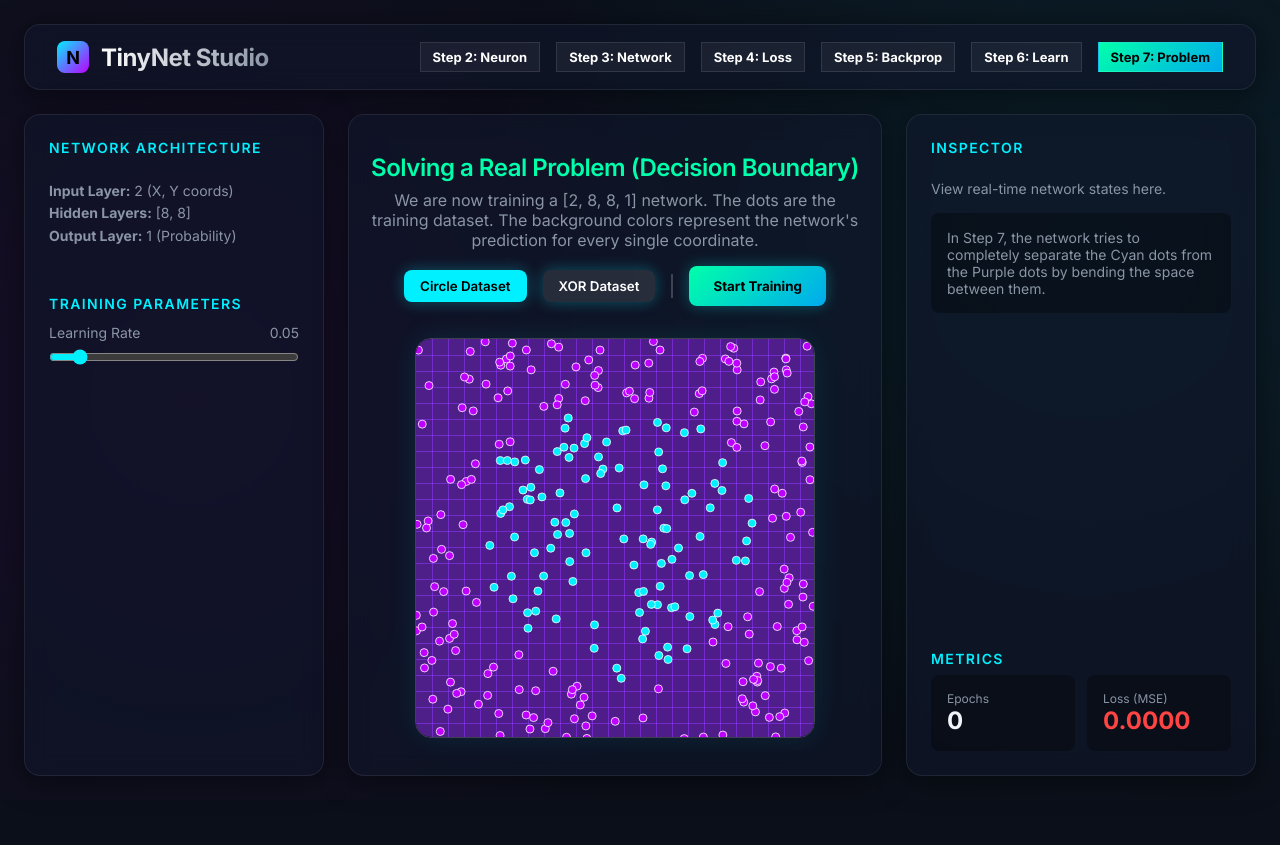
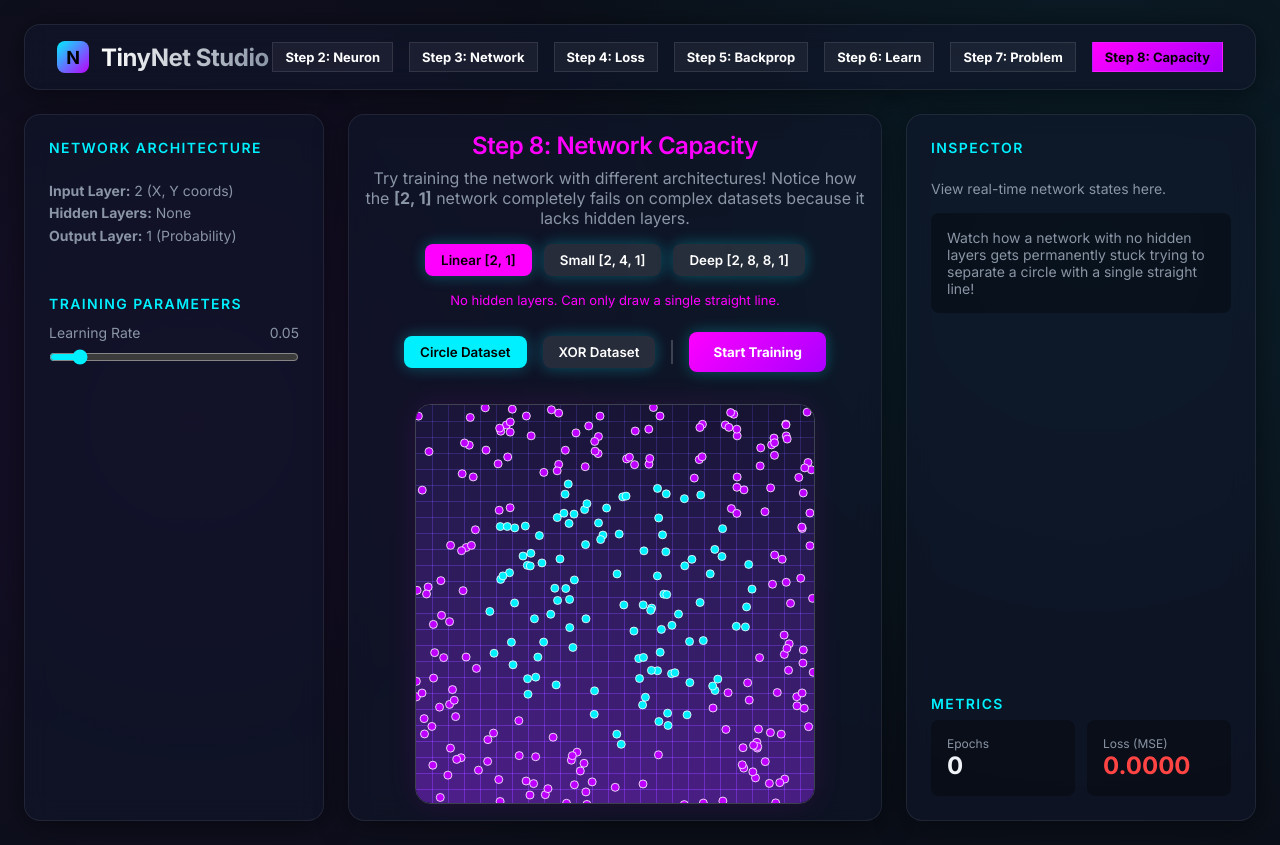
Before and after one commit to MatthewLavine/tinynet, a React (Vite) app: page / in a window 1280 px wide. Before the commit the page ends 800 px from the top, so only its background shows below. Built offline with nearby package versions, Linux system fonts and the light colour scheme.

Commit message:
feat: Add Step 8 to demonstrate Network Capacity

```diff
--- a/src/App.tsx
+++ b/src/App.tsx
@@ -3,12 +3,14 @@ import './App.css';
 import PerceptronVisualizer from './components/PerceptronVisualizer';
 import NetworkVisualizer from './components/NetworkVisualizer';
 import DatasetVisualizer from './components/DatasetVisualizer';
+import CapacityVisualizer from './components/CapacityVisualizer';
 
 function App() {
   const [learningRate, setLearningRate] = useState(0.05);
   const [epochs, setEpochs] = useState(0);
-  const [currentStep, setCurrentStep] = useState(7); // Default to latest step
+  const [currentStep, setCurrentStep] = useState(8); // Default to latest step
   const [currentLoss, setCurrentLoss] = useState(0);
+  const [dynamicArch, setDynamicArch] = useState<number[]>([2, 8, 8, 1]);
 
   const getButtonStyle = (step: number, colors: [string, string]) => ({
     background: currentStep === step ? `linear-gradient(135deg, ${colors[0]}, ${colors[1]})` : 'rgba(255,255,255,0.05)',
@@ -33,6 +35,7 @@ function App() {
            <button style={getButtonStyle(5, ['#facc15', '#ff8c00'])} onClick={() => setCurrentStep(5)}>Step 5: Backprop</button>
            <button style={getButtonStyle(6, ['var(--accent-primary)', 'var(--accent-secondary)'])} onClick={() => setCurrentStep(6)}>Step 6: Learn</button>
            <button style={getButtonStyle(7, ['#00ffaa', '#00aaee'])} onClick={() => setCurrentStep(7)}>Step 7: Problem</button>
+           <button style={getButtonStyle(8, ['#ff00ff', '#aa00ff'])} onClick={() => setCurrentStep(8)}>Step 8: Capacity</button>
         </div>
       </header>
 
@@ -46,10 +49,16 @@ function App() {
                 <p><strong>Hidden Layers:</strong> [4, 4]</p>
                 <p><strong>Output Layer:</strong> 1 Neuron</p>
               </>
+            ) : currentStep === 7 ? (
+              <>
+                <p><strong>Input Layer:</strong> 2 (X, Y coords)</p>
+                <p><strong>Hidden Layers:</strong> [8, 8]</p>
+                <p><strong>Output Layer:</strong> 1 (Probability)</p>
+              </>
             ) : (
               <>
                 <p><strong>Input Layer:</strong> 2 (X, Y coords)</p>
-                <p><strong>Hidden Layers:</strong> [8, 8]</p>
+                <p><strong>Hidden Layers:</strong> {dynamicArch.length > 2 ? `[${dynamicArch.slice(1, -1).join(', ')}]` : "None"}</p>
                 <p><strong>Output Layer:</strong> 1 (Probability)</p>
               </>
             )}
@@ -77,6 +86,7 @@ function App() {
           {currentStep === 2 && <PerceptronVisualizer />}
           {currentStep >= 3 && currentStep <= 6 && <NetworkVisualizer step={currentStep} learningRate={learningRate} onLossChange={setCurrentLoss} onEpochChange={setEpochs} />}
           {currentStep === 7 && <DatasetVisualizer learningRate={learningRate} onLossChange={setCurrentLoss} onEpochChange={setEpochs} />}
+          {currentStep === 8 && <CapacityVisualizer learningRate={learningRate} onLossChange={setCurrentLoss} onEpochChange={setEpochs} onArchChange={setDynamicArch} />}
         </section>
 
         <aside className="inspector-panel glass-panel">
@@ -84,7 +94,13 @@ function App() {
           <div style={{ color: 'var(--text-secondary)', fontSize: '14px' }}>
             <p style={{ marginBottom: '16px' }}>View real-time network states here.</p>
             <div style={{ padding: '16px', background: 'rgba(0,0,0,0.3)', borderRadius: '8px' }}>
-              <p>In Step 7, the network tries to completely separate the Cyan dots from the Purple dots by bending the space between them.</p>
+              {currentStep === 8 ? (
+                <p>Watch how a network with no hidden layers gets permanently stuck trying to separate a circle with a single straight line!</p>
+              ) : currentStep === 7 ? (
+                <p>In Step 7, the network tries to completely separate the Cyan dots from the Purple dots by bending the space between them.</p>
+              ) : (
+                <p>Observe the Network adjust its weights to minimize the Error (Loss) in Step 6.</p>
+              )}
             </div>
           </div>
 
--- /dev/null
+++ b/src/components/CapacityVisualizer.tsx
@@ -0,0 +1,224 @@
+import { useState, useMemo, useEffect, useRef } from 'react';
+import { Network } from '../nn/Network';
+import { generateCircleData, generateXORData, type DataPoint } from '../nn/Dataset';
+import { meanSquaredError } from '../nn/Loss';
+
+interface Props {
+  learningRate: number;
+  onLossChange?: (loss: number) => void;
+  onEpochChange?: (epoch: number) => void;
+  onArchChange?: (arch: number[]) => void;
+}
+
+const archOptions = [
+  { label: 'Linear [2, 1]', value: [2, 1], desc: "No hidden layers. Can only draw a single straight line." },
+  { label: 'Small [2, 4, 1]', value: [2, 4, 1], desc: "One hidden layer. Can combine 4 lines to draw polygons." },
+  { label: 'Deep [2, 8, 8, 1]', value: [2, 8, 8, 1], desc: "Two hidden layers. Can draw complex, organic curves." }
+];
+
+export default function CapacityVisualizer({ learningRate, onLossChange, onEpochChange, onArchChange }: Props) {
+  const [datasetType, setDatasetType] = useState<'circle' | 'xor'>('circle');
+  const [dataset, setDataset] = useState<DataPoint[]>([]);
+  const [isTraining, setIsTraining] = useState(false);
+  const [epochs, setEpochs] = useState(0);
+
+  const [archIdx, setArchIdx] = useState(0);
+
+  const architecture = archOptions[archIdx].value;
+
+  // Re-initialize network when architecture changes
+  const network = useMemo(() => new Network(architecture), [architecture, datasetType]);
+
+  const canvasRef = useRef<HTMLCanvasElement>(null);
+  const requestRef = useRef<number>(0);
+
+  useEffect(() => {
+    setDataset(datasetType === 'circle' ? generateCircleData(300) : generateXORData(300));
+    setEpochs(0);
+    setIsTraining(false);
+    if (onLossChange) onLossChange(0);
+  }, [datasetType]);
+
+  // Reset training when architecture changes
+  useEffect(() => {
+    setEpochs(0);
+    setIsTraining(false);
+    if (onLossChange) onLossChange(0);
+  }, [architecture]);
+
+  useEffect(() => {
+    if (onArchChange) onArchChange(architecture);
+  }, [architecture, onArchChange]);
+
+  useEffect(() => {
+    if (onEpochChange) onEpochChange(epochs);
+  }, [epochs, onEpochChange]);
+
+  const drawBoundary = () => {
+    const canvas = canvasRef.current;
+    if (!canvas) return;
+    const ctx = canvas.getContext('2d');
+    if (!ctx) return;
+
+    ctx.clearRect(0, 0, canvas.width, canvas.height);
+
+    const resolution = 25;
+    const cellWidth = canvas.width / resolution;
+    const cellHeight = canvas.height / resolution;
+
+    for (let x = 0; x < resolution; x++) {
+      for (let y = 0; y < resolution; y++) {
+        const inputX = (x + 0.5) / resolution;
+        const inputY = (y + 0.5) / resolution;
+
+        const { activations } = network.forward([inputX, inputY]);
+        const output = activations[activations.length - 1][0];
+
+        const r = Math.round(189 + (0 - 189) * output);
+        const g = Math.round(0 + (240 - 0) * output);
+        const b = 255;
+        const a = Math.max(0.2, Math.abs(output - 0.5) * 2);
+
+        ctx.fillStyle = `rgba(${r}, ${g}, ${b}, ${a})`;
+        ctx.fillRect(x * cellWidth, y * cellHeight, cellWidth + 1, cellHeight + 1);
+      }
+    }
+
+    for (const point of dataset) {
+      const px = point.inputs[0] * canvas.width;
+      const py = point.inputs[1] * canvas.height;
+
+      ctx.beginPath();
+      ctx.arc(px, py, 4, 0, Math.PI * 2);
+      ctx.fillStyle = point.target === 1 ? '#00f0ff' : '#bd00ff';
+      ctx.fill();
+      ctx.strokeStyle = 'rgba(255,255,255,0.8)';
+      ctx.lineWidth = 1;
+      ctx.stroke();
+    }
+  };
+
+  useEffect(() => {
+    drawBoundary();
+  }, [dataset, network]);
+
+  const trainLoop = () => {
+    const epochsPerFrame = 5;
+    let currentLoss = 0;
+
+    for (let e = 0; e < epochsPerFrame; e++) {
+      let totalLoss = 0;
+      for (let i = 0; i < dataset.length; i++) {
+        const point = dataset[i];
+        const { activations } = network.forward(point.inputs);
+        const output = activations[activations.length - 1][0];
+
+        totalLoss += meanSquaredError([output], [point.target]);
+
+        network.resetGradients();
+        network.backward([point.target]);
+        network.updateWeights(learningRate);
+      }
+      currentLoss = totalLoss / dataset.length;
+    }
+
+    if (onLossChange) onLossChange(currentLoss);
+    setEpochs(prev => prev + epochsPerFrame);
+
+    drawBoundary();
+
+    if (currentLoss < 0.01) {
+      setIsTraining(false);
+      return;
+    }
+
+    requestRef.current = requestAnimationFrame(trainLoop);
+  };
+
+  useEffect(() => {
+    if (isTraining) {
+      requestRef.current = requestAnimationFrame(trainLoop);
+    } else if (requestRef.current) {
+      cancelAnimationFrame(requestRef.current);
+    }
+    return () => {
+      if (requestRef.current) cancelAnimationFrame(requestRef.current);
+    };
+  }, [isTraining, dataset, learningRate, network]);
+
+  return (
+    <div style={{ display: 'flex', flexDirection: 'column', alignItems: 'center', width: '100%', gap: '16px', padding: '16px' }}>
+      <h2 style={{ color: '#ff00ff', marginBottom: '-8px' }}>
+        Step 8: Network Capacity
+      </h2>
+      <p style={{ color: 'var(--text-secondary)', textAlign: 'center', maxWidth: '600px' }}>
+        Try training the network with different architectures! Notice how the <strong>[2, 1]</strong> network completely fails on complex datasets because it lacks hidden layers.
+      </p>
+
+      {/* Architecture Selection */}
+      <div style={{ display: 'flex', gap: '12px', marginBottom: '8px', alignItems: 'center' }}>
+        {archOptions.map((opt, idx) => (
+          <button
+            key={opt.label}
+            className="btn-primary"
+            style={{
+              padding: '8px 16px',
+              background: archIdx === idx ? '#ff00ff' : 'rgba(255,255,255,0.1)',
+              color: archIdx === idx ? '#000' : '#fff'
+            }}
+            onClick={() => setArchIdx(idx)}
+          >
+            {opt.label}
+          </button>
+        ))}
+      </div>
+      <p style={{ color: '#ff00ff', fontSize: '13px', marginTop: '-8px', marginBottom: '8px' }}>
+        {archOptions[archIdx].desc}
+      </p>
+
+      <div style={{ display: 'flex', gap: '16px', marginBottom: '16px', alignItems: 'center' }}>
+        <button
+          className="btn-primary"
+          style={{ padding: '8px 16px', background: datasetType === 'circle' ? '#00f0ff' : 'rgba(255,255,255,0.1)', color: datasetType === 'circle' ? '#000' : '#fff' }}
+          onClick={() => setDatasetType('circle')}
+        >
+          Circle Dataset
+        </button>
+        <button
+          className="btn-primary"
+          style={{ padding: '8px 16px', background: datasetType === 'xor' ? '#00f0ff' : 'rgba(255,255,255,0.1)', color: datasetType === 'xor' ? '#000' : '#fff' }}
+          onClick={() => setDatasetType('xor')}
+        >
+          XOR Dataset
+        </button>
+
+        <div style={{ width: '2px', height: '24px', background: 'rgba(255,255,255,0.2)' }} />
+
+        <button
+          className="btn-primary"
+          style={{ padding: '12px 24px', background: isTraining ? 'rgba(255,68,68,0.2)' : 'linear-gradient(135deg, #ff00ff, #aa00ff)', color: isTraining ? '#ff4444' : '#fff', fontWeight: 'bold', border: isTraining ? '1px solid #ff4444' : 'none' }}
+          onClick={() => setIsTraining(!isTraining)}
+        >
+          {isTraining ? 'Pause Training' : 'Start Training'}
+        </button>
+      </div>
+
+      <div style={{
+        position: 'relative',
+        borderRadius: '16px',
+        overflow: 'hidden',
+        border: '1px solid rgba(255,255,255,0.2)',
+        boxShadow: '0 0 30px rgba(255, 0, 255, 0.1)',
+        width: '400px',
+        height: '400px'
+      }}>
+        <canvas
+          ref={canvasRef}
+          width={400}
+          height={400}
+          style={{ background: '#000', display: 'block' }}
+        />
+      </div>
+    </div>
+  );
+}
```
